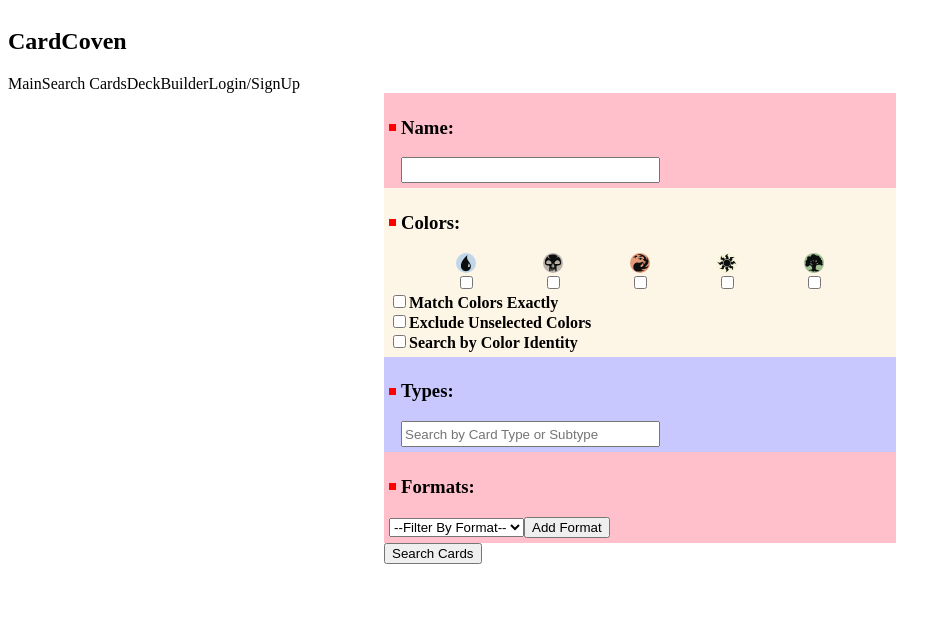
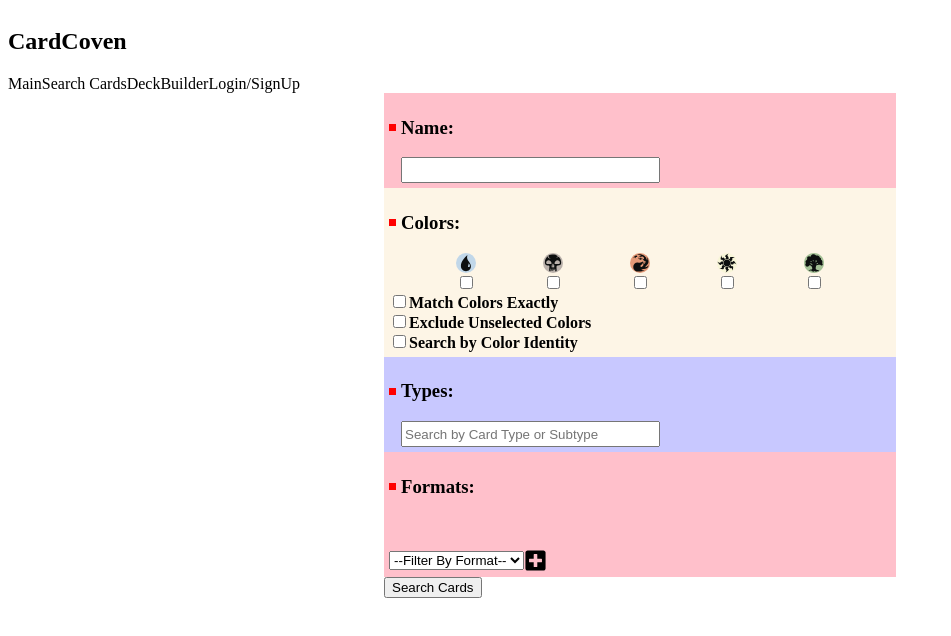
Before and after one commit to cosmolightfoot/card-coven-front-end, a React app: page / in a window 1280 px wide. Shown: the top 636 px of the page, without its empty margins (0-951 px from the left). Built offline with nearby package versions, Linux system fonts and the light colour scheme.

Commit message:
multi format search available

```diff
--- a/package.json
+++ b/package.json
@@ -28,6 +28,7 @@
     "promise-middleware-redux": "^1.0.5",
     "react": "^16.8.6",
     "react-dom": "^16.8.6",
+    "react-icons": "^3.7.0",
     "react-redux": "^7.0.3",
     "react-router-dom": "^5.0.0",
     "redux": "^4.0.1",
--- a/src/components/search-components/CardFormats.js
+++ b/src/components/search-components/CardFormats.js
@@ -1,23 +1,35 @@
 import React from 'react';
 import PropTypes from 'prop-types';
+import { FaPlusSquare, FaWindowClose } from 'react-icons/fa';
 
 function CardFormats({ formats, selectedFormat, handleChange, handleFormatPush, handleFormatDelete, availGameFormats }) {
   const formatsList = availGameFormats.map((format, i) => (
     <option key={i} value={format}>{format}</option>
   ));
+  const taggedFormatsList = formats.map((format, i) => (
+    <li key={i} style={{ display: 'flex', listStyleType: 'none', alignItems: 'center', flexGrow: 0, width: '15%', height: '20px', padding: '3px' }}>
+      <h5>{format}</h5>
+      <FaWindowClose size="15" onClick={() => handleFormatDelete(format)} />
+    </li>
+  ));
 
   return (
     <section style={{ backgroundColor: 'pink', padding: '5px' }}>
-      <header style={{ display: 'flex', flexDirection: 'row', alignItems: 'center' }}>
+      <header style={{ display: 'flex', flexDirection: 'row', alignItems: 'center', }}>
         <div style={{ width: '7px', height: '7px', backgroundColor: 'red', flexGrow: 0, marginRight: '5px' }}></div>
         <h3>Formats:</h3>
       </header>
       <main>
-        <select value={selectedFormat} name="selectedFormat" onChange={handleChange}>
-          <option value="">--Filter By Format--</option>
-          {formatsList}
-        </select>
-        <button name="formats" onClick={handleFormatPush}>Add Format</button>
+        <ul style={{ display: 'flex', flexWrap: 'wrap', width: '93%' }}>
+          {taggedFormatsList}
+        </ul>
+        <div style={{ display: 'flex', alignItems: 'center' }}>
+          <select value={selectedFormat} name="selectedFormat" onChange={handleChange}>
+            <option value="">--Filter By Format--</option>
+            {formatsList}
+          </select>
+          <FaPlusSquare name="formats" size="23" onClick={handleFormatPush} />
+        </div>
       </main>
     </section>
   );
--- a/src/containers/search-containers/SearchForm.js
+++ b/src/containers/search-containers/SearchForm.js
@@ -37,27 +37,26 @@ export default class SearchForm extends PureComponent {
   }
 
   static propTypes = {
-    onSubmit: PropTypes.func.isRequired
+
   }
 
   handleChange = ({ target }) => {
     this.setState({ [target.name]: target.value });
   }
 
-  handleFormatPush = ({ target }) => {
+  handleFormatPush = () => {
+    if(!this.state.selectedFormat) return;
     this.setState(state => {
-      console.log(target.name, state.formats, state.selectedFormat);
-
       return {
-        [target.name]: [...state[target.name], state.selectedFormat],
+        ['formats']: [...state['formats'], state.selectedFormat],
         availGameFormats: [...state.availGameFormats.filter(format => format !== state.selectedFormat)],
         selectedFormat: ''
       };});
   }
 
-  handleFormatDelete = ({ target }) => {
+  handleFormatDelete = (format) => {
     this.setState(state => ({
-      [target.name]: state[target.name].filter(entry => entry !== target.value)
+      ['formats']: [...state.formats.filter(entry => entry !== format)]
     }));
   };
 
@@ -66,6 +65,7 @@ export default class SearchForm extends PureComponent {
   }
 
   handleSubmit = event => {
+    console.log('BAD');
     event.preventDefault();
     const searchOptions = {
       cardName: this.state.cardName,
```
Also changed, not shown: 1 other file (tests, documents, lock files or other folders).
